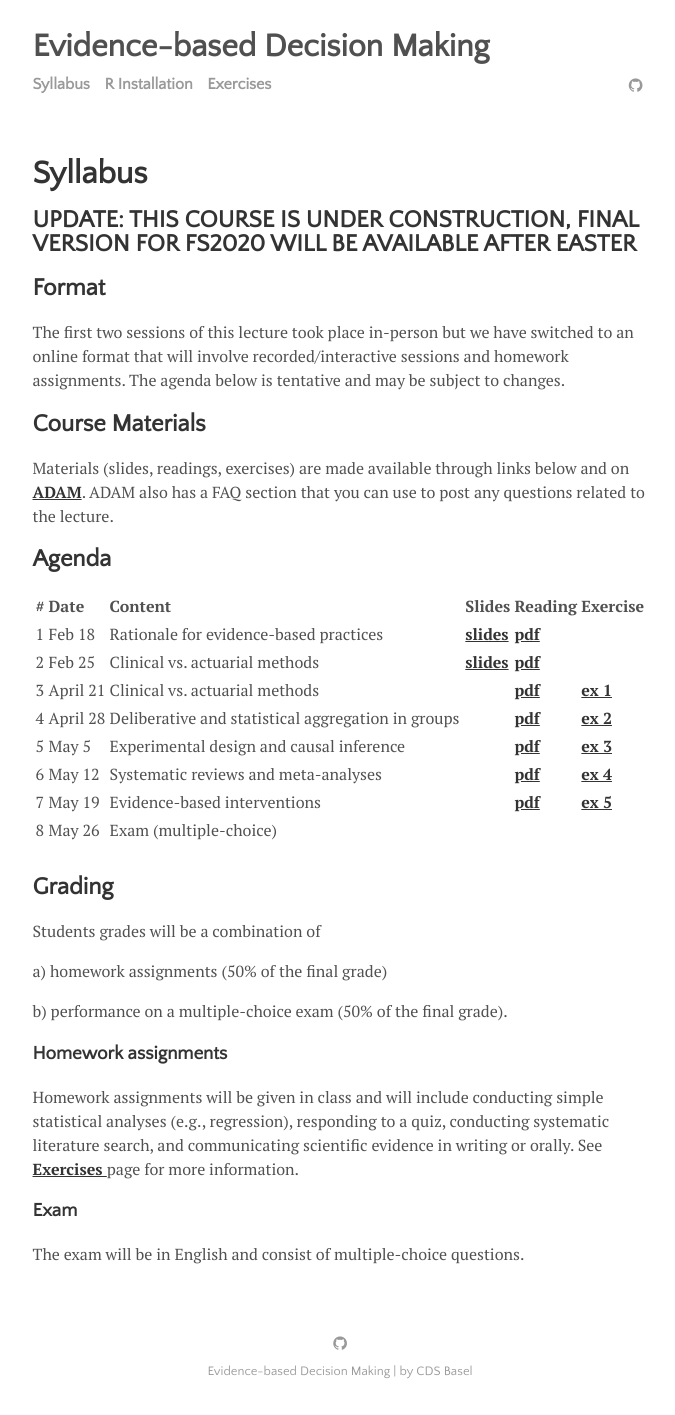
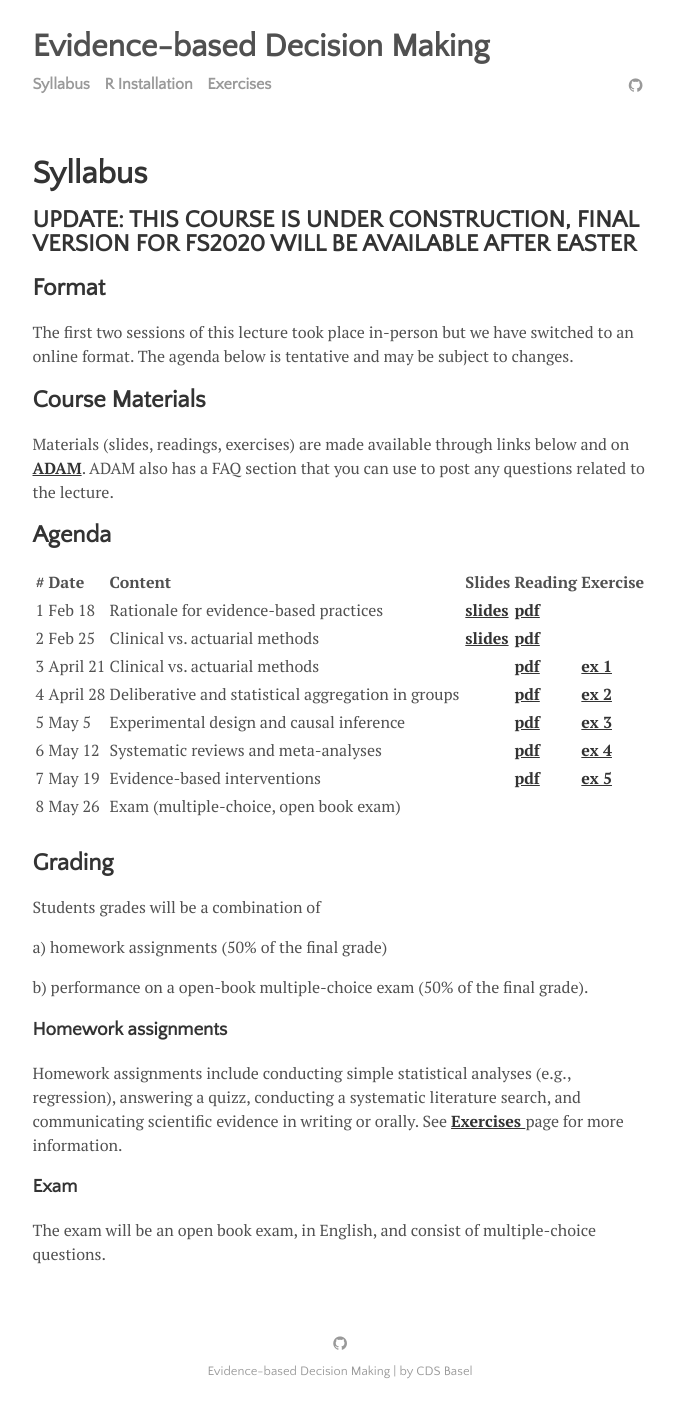
Before and after one commit to matarui/evidencebaseddm, a Jekyll site: the page built from menu/syllabus.md, in a window 1280 px wide. Shown: the whole page, without its empty margins (300-975 px from the left). Built offline with Jekyll 4.4.1, drawn with Linux system fonts in a browser that asks for light colours.

Commit message:
Update syllabus.md

```diff
--- a/menu/syllabus.md
+++ b/menu/syllabus.md
@@ -6,7 +6,7 @@ title: Syllabus
 ## UPDATE: THIS COURSE IS UNDER CONSTRUCTION, FINAL VERSION FOR FS2020 WILL BE AVAILABLE AFTER EASTER
 
 ## Format
-The first two sessions of this lecture took place in-person but we have switched to an online format that will involve recorded/interactive sessions and homework assignments. The agenda below is tentative and may be subject to changes.
+The first two sessions of this lecture took place in-person but we have switched to an online format. The agenda below is tentative and may be subject to changes.
 
 ## Course Materials
 Materials (slides, readings, exercises) are made available through links below and on <a href="https://adam.unibas.ch/goto_adam_crs_833529.html"><b>ADAM</b></a>. ADAM also has a FAQ section that you can use to post any questions related to the lecture.
@@ -22,17 +22,17 @@ Materials (slides, readings, exercises) are made available through links below a
 | 5 | May 5 | Experimental design and causal inference | | <a href="http://matarui.github.io/evidencebaseddm/assets/literature/Varian_2016_PNAS.pdf"><b>pdf|<a href="https://matarui.github.io/evidencebaseddm/menu/projects.html"><b>ex 3</b></a> |
 | 6 | May 12 | Systematic reviews and meta-analyses | | <a href="http://matarui.github.io/evidencebaseddm/assets/literature/Gurevitch_2018_Nature.pdf"><b>pdf| <a href="https://matarui.github.io/evidencebaseddm/menu/projects.html"><b>ex 4</b></a> |
 | 7 | May 19 | Evidence-based interventions | |<a href="http://matarui.github.io/evidencebaseddm/assets/literature/Michie_2011_ImplementScience.pdf"><b>pdf |<a href="https://matarui.github.io/evidencebaseddm/menu/projects.html"><b>ex 5</b></a>  |
-| 8 | May 26 | Exam (multiple-choice) | | | |
+| 8 | May 26 | Exam (multiple-choice, open book exam) | | | |
 
 ## Grading
 Students grades will be a combination of
 
 a) homework assignments (50% of the final grade)
 
-b) performance on a multiple-choice exam (50% of the final grade).
+b) performance on a open-book multiple-choice exam (50% of the final grade).
 
 ### Homework assignments
-Homework assignments will be given in class and will include conducting simple statistical analyses (e.g., regression), responding to a quiz, conducting systematic literature search, and communicating scientific evidence in writing or orally. See <a href="https://matarui.github.io/evidencebaseddm/menu/projects.html"><b>Exercises </b></a> page for more information.
+Homework assignments include conducting simple statistical analyses (e.g., regression), answering a quizz, conducting a systematic literature search, and communicating scientific evidence in writing or orally. See <a href="https://matarui.github.io/evidencebaseddm/menu/projects.html"><b>Exercises </b></a> page for more information.
 
 ### Exam
-The exam will be in English and consist of multiple-choice questions.
+The exam will be an open book exam, in English, and consist of multiple-choice questions.
```
